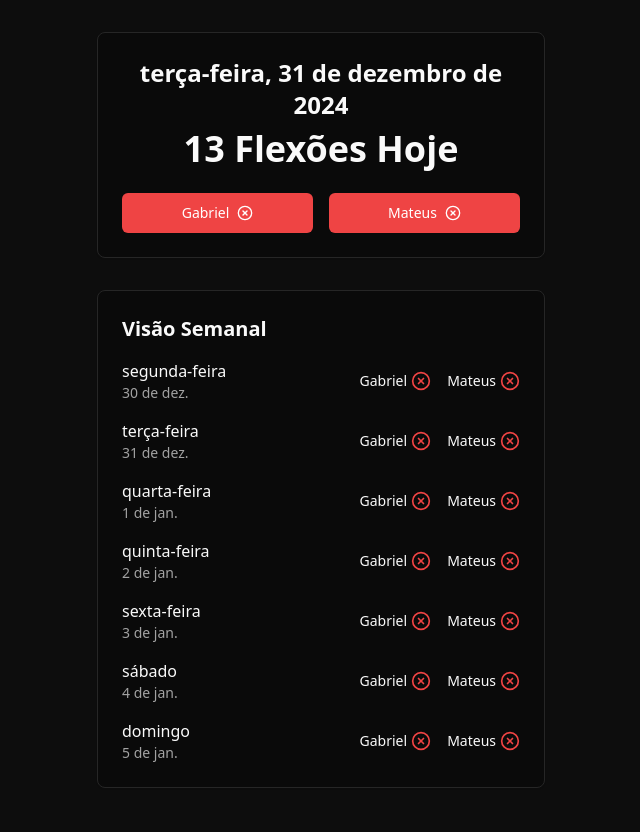
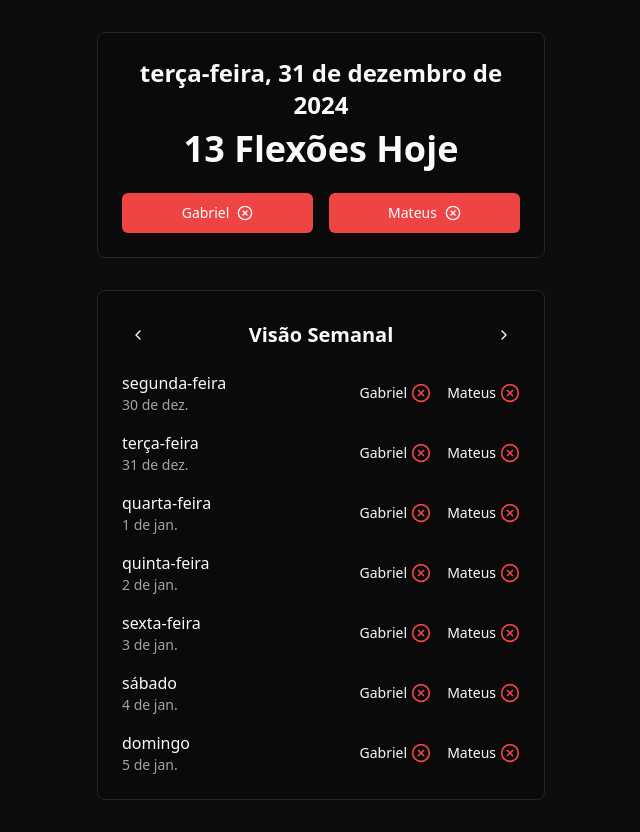
Before and after one commit to gabethealigator/pushup-tracker, a Next.js app: page / in a window 1280 px wide. Shown: the whole page, without its empty margins (319-959 px from the left). Built offline with nearby package versions, Linux system fonts and the light colour scheme; no server answers; the database is empty.

Commit message:
paginacao de semanas

```diff
--- a/components/WeeklyOverview.tsx
+++ b/components/WeeklyOverview.tsx
@@ -1,50 +1,100 @@
-import { createClient } from "@/utils/supabase/server";
+'use client'
+
+import { createClient } from "@/utils/supabase/client";
 import { Card } from "@/components/ui/card";
-import { CheckCircle2, XCircle } from "lucide-react";
+import { CheckCircle2, XCircle, ChevronLeft, ChevronRight } from "lucide-react";
+import { useEffect, useState } from "react";
+import { Button } from "./ui/button";
 
-export default async function WeeklyOverview() {
-  const supabase = await createClient();
+export default function VisaoSemanal() {
+  const [semanaAtual, setSemanaAtual] = useState(new Date());
+  const [conclusoes, setConclusoes] = useState<any[]>([]);
 
-  const today = new Date();
-  const startOfWeek = new Date(today);
-  const dayOfWeek = today.getDay();
-  const diff = dayOfWeek === 0 ? -6 : 1 - dayOfWeek;
-  startOfWeek.setDate(today.getDate() + diff);
+  const navegarSemana = (direcao: 'anterior' | 'proxima') => {
+    setSemanaAtual(dataAtual => {
+      const novaData = new Date(dataAtual);
+      novaData.setDate(dataAtual.getDate() + (direcao === 'anterior' ? -7 : 7));
+      return novaData;
+    });
+  };
 
-  const weekDays = Array.from({ length: 7 }, (_, i) => {
-    const date = new Date(startOfWeek);
-    date.setDate(startOfWeek.getDate() + i);
-    return date.toISOString().split('T')[0];
+  useEffect(() => {
+    const buscarConclusoes = async () => {
+      const supabase = createClient();
+
+      const inicioDaSemana = new Date(semanaAtual);
+      const diaDaSemana = semanaAtual.getDay();
+      const diferenca = diaDaSemana === 0 ? -6 : 1 - diaDaSemana;
+      inicioDaSemana.setDate(semanaAtual.getDate() + diferenca);
+
+      const diasDaSemana = Array.from({ length: 7 }, (_, i) => {
+        const data = new Date(inicioDaSemana);
+        data.setDate(inicioDaSemana.getDate() + i);
+        return data.toISOString().split('T')[0];
+      });
+
+      const { data } = await supabase
+        .from('challenge_completions')
+        .select('user_id, challenge_date')
+        .in('challenge_date', diasDaSemana);
+
+      setConclusoes(data || []);
+    };
+
+    buscarConclusoes();
+  }, [semanaAtual]);
+
+  const inicioDaSemana = new Date(semanaAtual);
+  const diaDaSemana = semanaAtual.getDay();
+  const diferenca = diaDaSemana === 0 ? -6 : 1 - diaDaSemana;
+  inicioDaSemana.setDate(semanaAtual.getDate() + diferenca);
+
+  const diasDaSemana = Array.from({ length: 7 }, (_, i) => {
+    const data = new Date(inicioDaSemana);
+    data.setDate(inicioDaSemana.getDate() + i);
+    return data.toISOString().split('T')[0];
   });
-
-  const { data: completions } = await supabase
-    .from('challenge_completions')
-    .select('user_id, challenge_date')
-    .in('challenge_date', weekDays);
 
   return (
     <Card className="w-full max-w-md mt-8 p-6">
-      <h3 className="text-xl font-bold mb-4">Visão Semanal</h3>
+      <div className="flex justify-between items-center mb-4">
+        <Button
+          variant="ghost"
+          onClick={() => navegarSemana('anterior')}
+          className="p-2"
+        >
+          <ChevronLeft className="w-6 h-6" />
+        </Button>
+        <h3 className="text-xl font-bold">Visão Semanal</h3>
+        <Button
+          variant="ghost"
+          onClick={() => navegarSemana('proxima')}
+          className="p-2"
+        >
+          <ChevronRight className="w-6 h-6" />
+        </Button>
+      </div>
+
       <div className="space-y-4">
-        {weekDays.map((date) => {
-          const dayCompletions = completions?.filter(c => c.challenge_date === date) || [];
-          const gabrielDone = dayCompletions.some(c => c.user_id === 'gabriel');
-          const mateusDone = dayCompletions.some(c => c.user_id === 'mateus');
+        {diasDaSemana.map((data) => {
+          const conclusoesDoDia = conclusoes?.filter(c => c.challenge_date === data) || [];
+          const gabrielConcluiu = conclusoesDoDia.some(c => c.user_id === 'gabriel');
+          const mateusConcluiu = conclusoesDoDia.some(c => c.user_id === 'mateus');
 
           return (
-            <div key={date} className="flex justify-between items-center">
+            <div key={data} className="flex justify-between items-center">
               <div>
                 <p className="font-medium">
-                  {new Date(date).toLocaleDateString('pt-BR', { weekday: 'long' })}
+                  {new Date(data).toLocaleDateString('pt-BR', { weekday: 'long' })}
                 </p>
                 <p className="text-sm text-muted-foreground">
-                  {new Date(date).toLocaleDateString('pt-BR', { month: 'short', day: 'numeric' })}
+                  {new Date(data).toLocaleDateString('pt-BR', { day: 'numeric', month: 'short' })}
                 </p>
               </div>
               <div className="flex gap-4">
                 <div className="flex items-center gap-1">
                   <span className="text-sm">Gabriel</span>
-                  {gabrielDone ? (
+                  {gabrielConcluiu ? (
                     <CheckCircle2 className="w-5 h-5 text-green-500" />
                   ) : (
                     <XCircle className="w-5 h-5 text-red-500" />
@@ -52,7 +102,7 @@ export default async function WeeklyOverview() {
                 </div>
                 <div className="flex items-center gap-1">
                   <span className="text-sm">Mateus</span>
-                  {mateusDone ? (
+                  {mateusConcluiu ? (
                     <CheckCircle2 className="w-5 h-5 text-green-500" />
                   ) : (
                     <XCircle className="w-5 h-5 text-red-500" />
```
